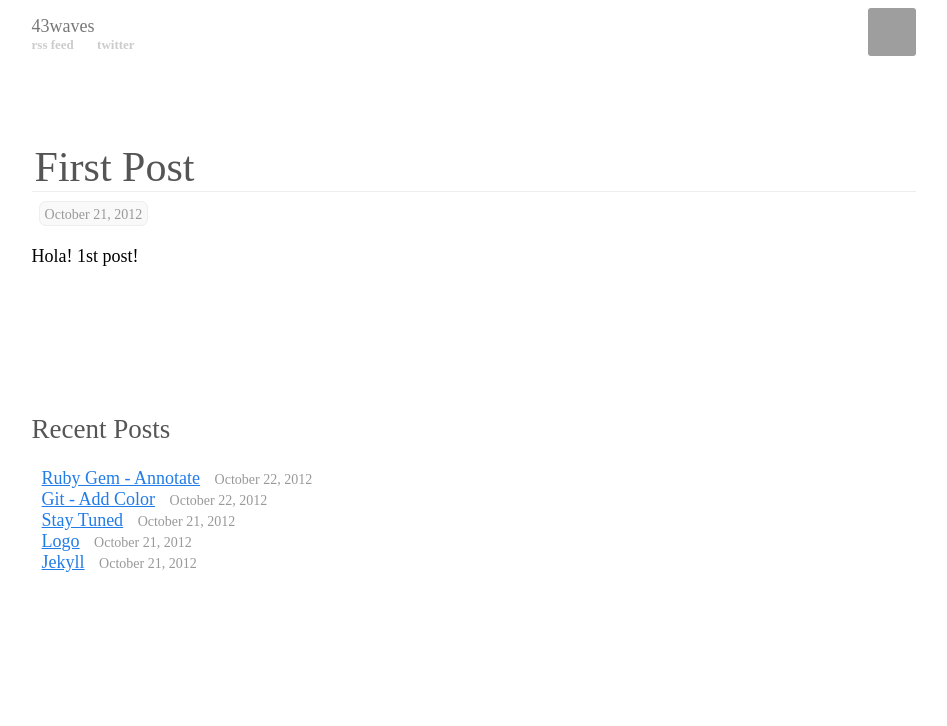
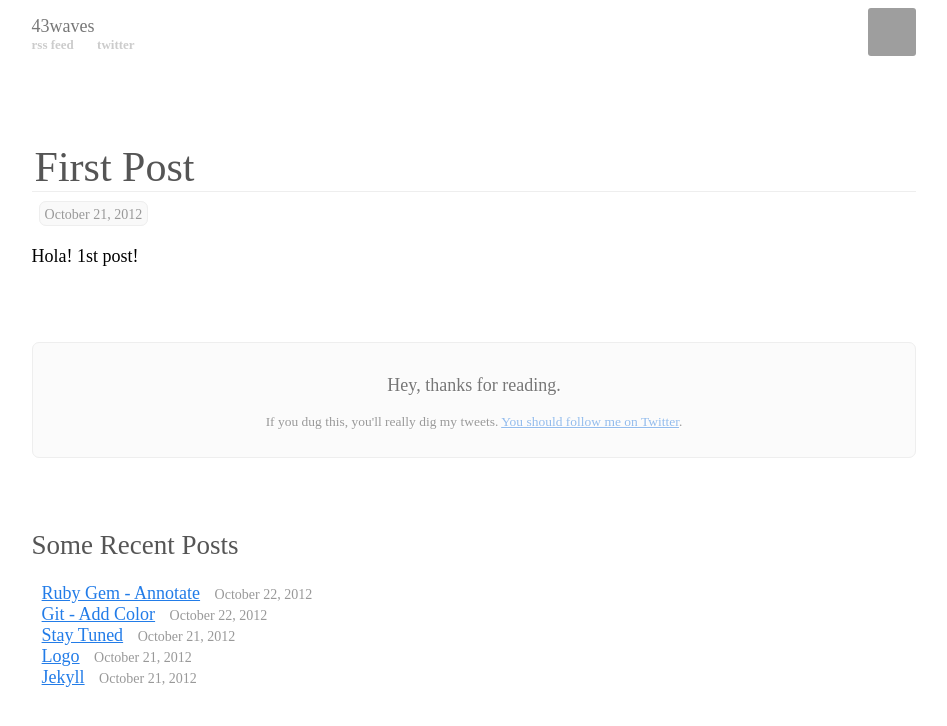
Before and after one commit to 43waves/43waves.github.io, a Jekyll site: the page built from _posts/2012-10-21-first-post.md, in a window 1280 px wide. Shown: the top 726 px of the page, without its empty margins (166-1113 px from the left). Built offline with Jekyll 4.4.1, drawn with Linux system fonts in a browser that asks for light colours; Markdown is read by kramdown in place of the engine named in the settings; grey boxes are pictures that could not be loaded.

Commit message:
Update layout

```diff
--- a/_config.yml
+++ b/_config.yml
@@ -1,3 +1,4 @@
 markdown: rdiscount
 pygments: true
 permalink: /:year/:month/:title
+auto: true
--- a/_layouts/post.html
+++ b/_layouts/post.html
@@ -7,8 +7,15 @@ layout: layout
   {{ content }}
 </div>
 
+<div id="enjoy_my_toots">
+  <p>Hey, thanks for reading.</p>
+  <p>If you dug this, you'll really dig my tweets.
+    <a href="http://twitter.com/43waves">You should follow me on Twitter</a>.
+  </p>
+</div>
+
 <div id="related">
-  <h2>Recent Posts</h2>
+  <h2>Some Recent Posts</h2>
   <ul>
     {% for post in site.related_posts limit:5 %}
       <li>
--- a/css/styles.css
+++ b/css/styles.css
@@ -137,3 +137,29 @@ h3 {
   font-size: 14px;
   color: #999;
 }
+
+#enjoy_my_toots {
+  margin-top: -4em;
+  margin-bottom: 4em;
+  background-color: #FBFBFB;
+  border: 1px solid #eee;
+  -webkit-border-radius: 7px;
+  -moz-border-radius: 7px;
+  padding: .75em 1em;
+  text-align: center;
+  color: #999;
+  text-shadow: 1px 1px 0 #fff;
+}
+
+#enjoy_my_toots p:first-child {
+  font-size: 1em;
+  color: #777;
+}
+
+#enjoy_my_toots p {
+  font-size: .75em;
+}
+
+#enjoy_my_toots a {
+  color: #93BCED;
+}
--- a/index.html
+++ b/index.html
@@ -17,7 +17,7 @@ title: "43waves"
       {% for post in site.posts offset:5 %}
         <a href="{{ post.url }}">{{ post.title }}</a>
         {% unless forloop.last %}
-          &middot;
+          &ndash;
         {% endunless %}
       {% endfor %}
     </p>
```
